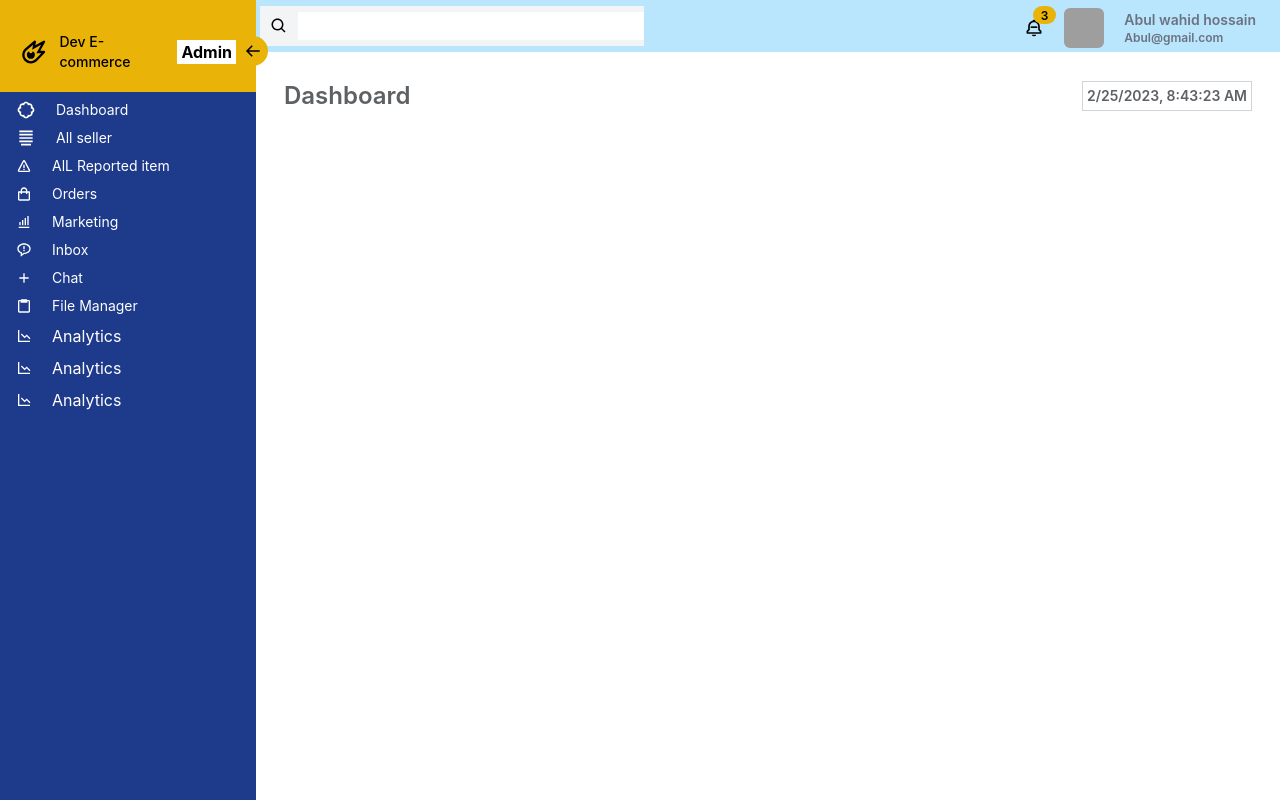
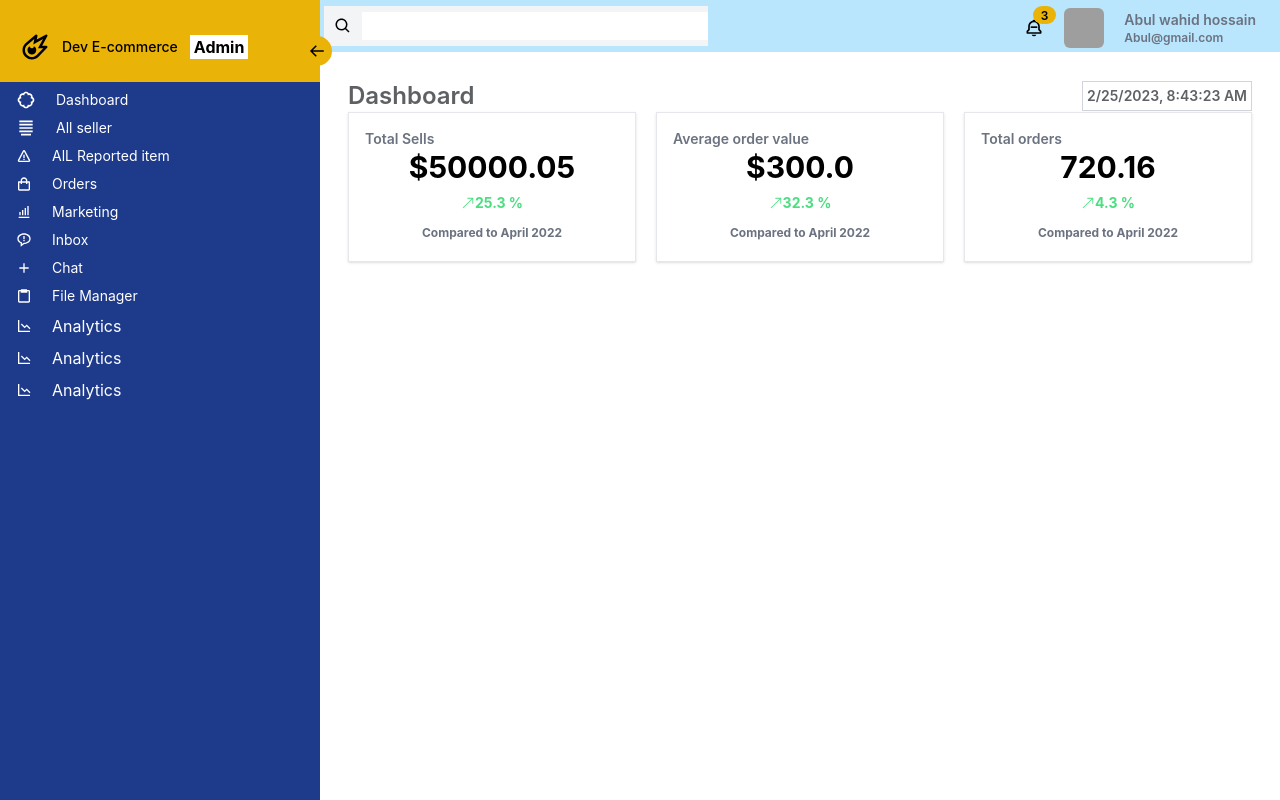
Before and after one commit to amit-sarker-00/Shipping-Dashboard, a React (Create React App) app: page /home in a window 1280 px wide. Built offline with nearby package versions, Linux system fonts and the light colour scheme; grey boxes are pictures that could not be loaded.

Commit message:
history added

```diff
--- /dev/null
+++ b/src/Dashboard/Components/History/History.js
@@ -0,0 +1,55 @@
+import React from "react";
+import { BsArrowUpRight } from "react-icons/bs";
+const History = () => {
+  const history = [
+    {
+      _id: 1,
+      name: "Total Sells",
+      amount: "$50000.05",
+      increase: 25.3,
+      decrease: "",
+    },
+    {
+      _id: 2,
+      name: "Average order value",
+      amount: "$300.0",
+      increase: 32.3,
+      decrease: "",
+    },
+    {
+      _id: 3,
+      name: "Total orders",
+      amount: 720.16,
+
+      increase: 4.3,
+      decrease: "",
+    },
+  ];
+  return (
+    <div className="grid grid-cols-1 md:grid-cols-2 lg:grid-cols-3 gap-5">
+      {history?.map((data) => (
+        <div key={data?._id}>
+          <div className="border shadow border-gray-200 p-4">
+            <p className="text-sm text-gray-500">{data?.name}</p>
+            <div className="font-bold text-center">
+              <h1 className="text-3xl">{data?.amount}</h1>
+              <div className="flex items-center justify-center text-sm mt-2">
+                <p>
+                  <BsArrowUpRight className="h-4 text-green-400"></BsArrowUpRight>
+                </p>
+                <h5 className="text-green-400">{data?.increase} %</h5>
+              </div>
+              <p>
+                <small className="text-gray-500 text-xs">
+                  Compared to April 2022
+                </small>
+              </p>
+            </div>
+          </div>
+        </div>
+      ))}
+    </div>
+  );
+};
+
+export default History;
--- a/src/Dashboard/Components/Home/Home.js
+++ b/src/Dashboard/Components/Home/Home.js
@@ -1,10 +1,12 @@
 import React from "react";
 import Date from "../Date/Date";
+import History from "../History/History";
 
 const Home = () => {
   return (
     <div>
       <Date></Date>
+      <History></History>
     </div>
   );
 };
--- a/src/Dashboard/DashBordTopMenu/DashBoardTopMenu.js
+++ b/src/Dashboard/DashBordTopMenu/DashBoardTopMenu.js
@@ -1,31 +1,37 @@
-import React from 'react';
+import React from "react";
 import { BiSearch, BiBellMinus } from "react-icons/bi";
-import { Link } from 'react-router-dom';
-
+import { Link } from "react-router-dom";
 
 const DashBoardTopMenu = () => {
   return (
-        <div className='bg-sky-200 w-full p-1 flex items-center justify-between '>
-            <div className='lg:flex hidden items-center bg-gray-100 w-96'>
-                <BiSearch className='p-0.5 m-2' />
-                <input type="text" className='w-full outline-none p-1 text-sm' />
+    <div>
+      <div className="bg-sky-200 w-full p-1 flex items-center justify-between ">
+        <div className="lg:flex hidden items-center bg-gray-100 w-96">
+          <BiSearch className="p-0.5 m-2" />
+          <input type="text" className="w-full outline-none p-1 text-sm" />
         </div>
-            <div className='pr-5 pt-1 flex items-center gap-5'>
-                <div className=' relative' >
-                    <BiBellMinus className='text-xl' />
-                    <p className='absolute -top-3 pt-0.5 px-2 rounded-full -right-3 text-xs bg-yellow-500'>3</p>
+        <div className="pr-5 pt-1 flex items-center gap-5">
+          <div className=" relative">
+            <BiBellMinus className="text-xl" />
+            <p className="absolute -top-3 pt-0.5 px-2 rounded-full -right-3 text-xs bg-yellow-500">
+              3
+            </p>
           </div>
-                <Link className='flex items-center gap-5'>
+          <Link className="flex items-center gap-5">
             <div>
-                        <img className='w-10 object-cover h-10 rounded-md' src="https://encrypted-tbn0.gstatic.com/images?q=tbn:ANd9GcS44GEBI3itkGmqDQH2nEgzkTvwISd_ONOwkg&usqp=CAU" alt="" />
+              <img
+                className="w-10 object-cover h-10 rounded-md"
+                src="https://encrypted-tbn0.gstatic.com/images?q=tbn:ANd9GcS44GEBI3itkGmqDQH2nEgzkTvwISd_ONOwkg&usqp=CAU"
+                alt=""
+              />
             </div>
             <div>
-                        <p className='text-sm text-gray-500'>Abul wahid hossain</p>
-                        <p className='text-xs text-gray-500'>Abul@gmail.com</p>
+              <p className="text-sm text-gray-500">Abul wahid hossain</p>
+              <p className="text-xs text-gray-500">Abul@gmail.com</p>
             </div>
           </Link>
         </div>
-
+      </div>
     </div>
   );
 };
--- a/src/Dashboard/Shared/Navbar/Navbar.js
+++ b/src/Dashboard/Shared/Navbar/Navbar.js
@@ -9,10 +9,11 @@ const Navbar = () => {
   const [open, setOpen] = useState(true);
 
   return (
-    <div className="flex">
+    <div className="flex ">
+      <div className="">
         <div
           className={`${open ? "w-80" : "w-20"} duration-300 h-screen
-        bg-blue-900 relative`}
+        bg-blue-900 relative `}
         >
           {/* logo and name  */}
           <div>
@@ -41,6 +42,7 @@ const Navbar = () => {
           {/* all menu  */}
           <DashboardMenu open={open} />
         </div>
+      </div>
       <div className=" text-2xl font-semibold  h-screen w-full ">
         {/* all outlet  */}
         <div className="w-full ">
```
Lines whose indentation alone changed are shown as unchanged.
